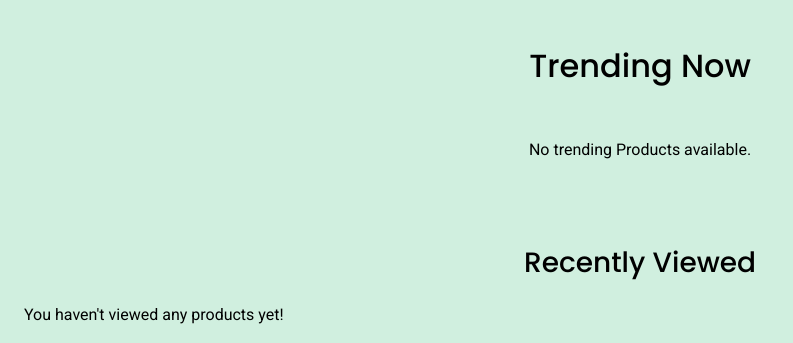
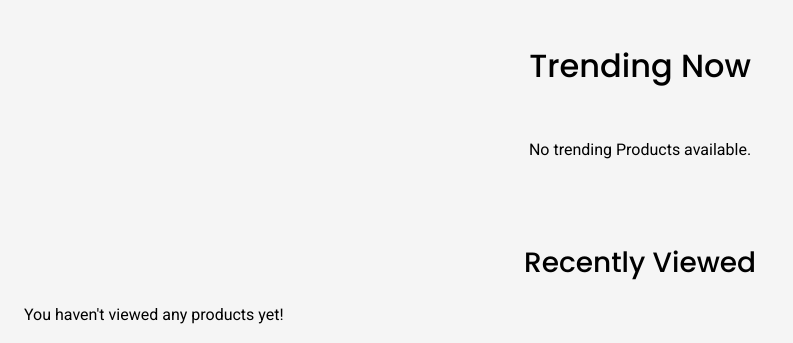
Before and after one commit to patrickaod/Shoply, a Django app: page / in a window 1280 px wide. Shown: the part 717-1060 px from the top of the page, without its empty margins (0-793 px from the left). Run offline with Django 5.2, Linux system fonts and the light colour scheme; data comes from the database, SQL or seed files in the repository; parts of the project's set-up code (start-up, migrations or seed data) failed here and were passed over; some libraries are stand-ins or nearby versions.

Commit message:
Update body background colour

```diff
--- a/static/css/style.css
+++ b/static/css/style.css
@@ -13,7 +13,7 @@
 }
 body {
   font-family: 'Roboto', sans-serif;
-  background-color: var(--neutral-light);
+  background-color: whitesmoke;
   color: var(--text-dark);
   margin: 0;
   padding: 0;
```
